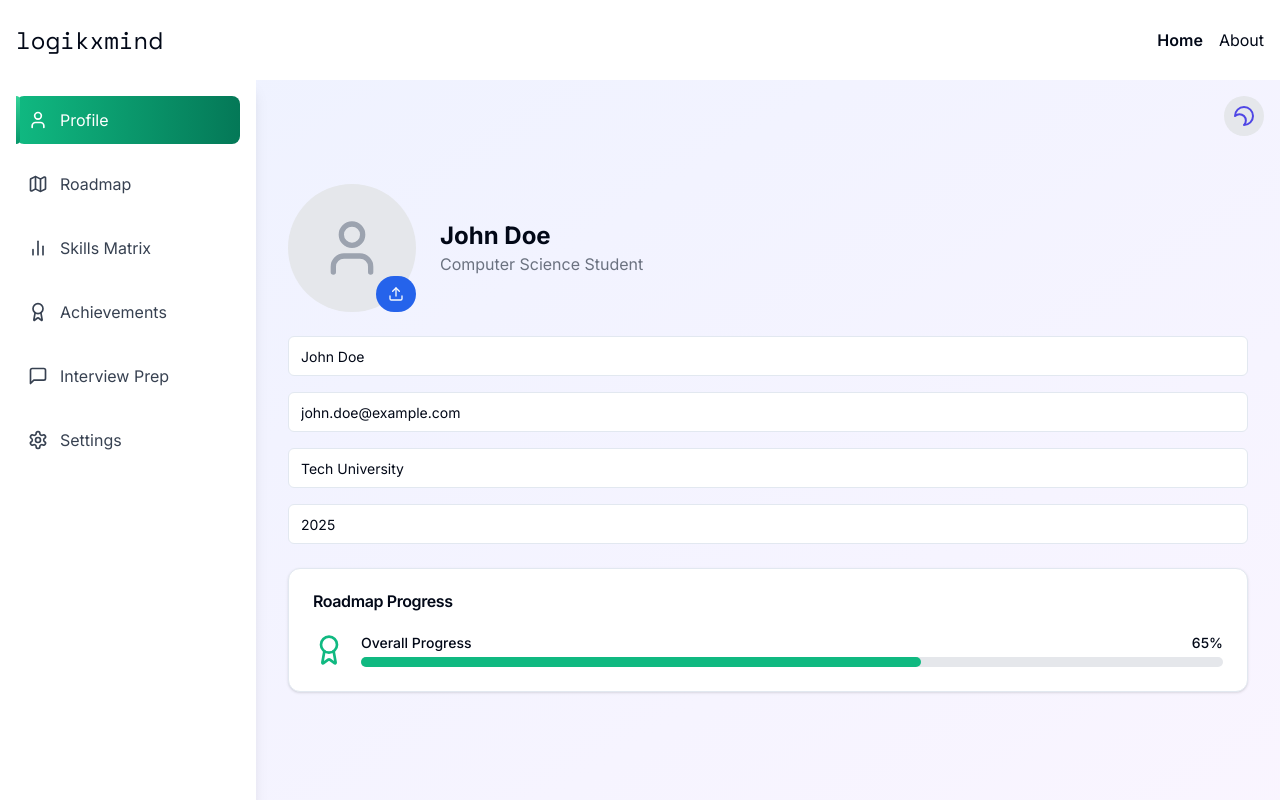
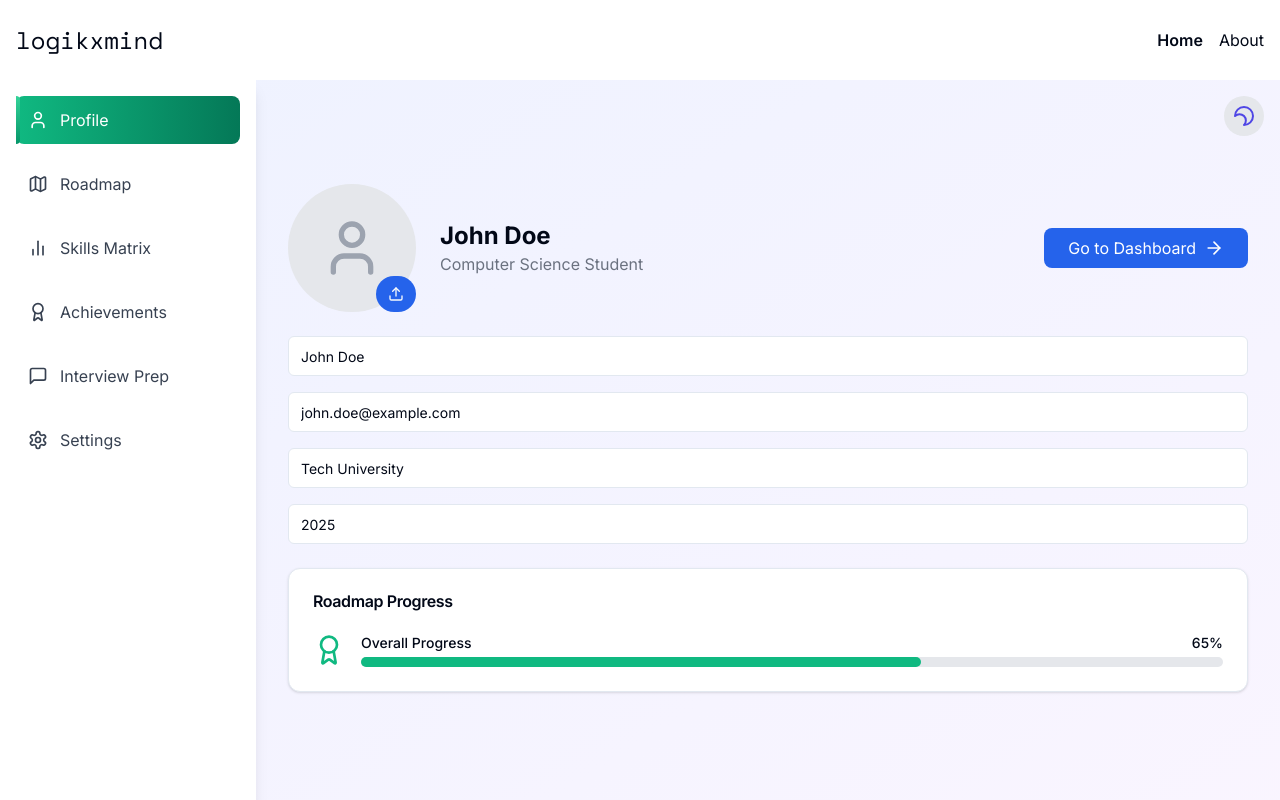
Before and after one commit to namanpunn/logikxmind-uat, a Next.js app in the folder frontend/: page /profile in a window 1280 px wide. Built offline with nearby package versions, Linux system fonts and the light colour scheme; no server answers.

Commit message:
initial commit

```diff
--- a/frontend/components/profileUi/ProfileSection.tsx
+++ b/frontend/components/profileUi/ProfileSection.tsx
@@ -1,18 +1,21 @@
 import { motion } from "framer-motion"
-import { User, Upload, Award } from "lucide-react"
+import { User, Upload, Award, ArrowRight } from "lucide-react"
 import { Button } from "@/components/ui/button"
 import { Input } from "@/components/ui/input"
 import { Card, CardContent, CardHeader, CardTitle } from "@/components/ui/card"
+import { useRouter } from "next/navigation"
 
 export default function ProfileSection() {
+  const router = useRouter()
   return (
     <div className="space-y-6">
       <motion.div
         initial={{ opacity: 0, y: 20 }}
         animate={{ opacity: 1, y: 0 }}
         transition={{ duration: 0.5 }}
-        className="flex items-center space-x-6"
+        className="flex items-center justify-between"
       >
+        <div className="flex items-center space-x-6">
           <div className="relative">
             <div className="w-32 h-32 rounded-full bg-gray-200 dark:bg-gray-700 flex items-center justify-center overflow-hidden">
               <User className="w-16 h-16 text-gray-400" />
@@ -25,6 +28,25 @@ export default function ProfileSection() {
             <h1 className="text-2xl font-bold">John Doe</h1>
             <p className="text-gray-500 dark:text-gray-400">Computer Science Student</p>
           </div>
+        </div>
+
+        {/* Animated "Go to Dashboard" Button */}
+        <motion.button
+          onClick={() => router.push("/dashboard")}
+          className="flex items-center gap-2 px-6 py-2 text-white bg-blue-600 hover:bg-blue-700 rounded-lg"
+          whileHover="hover"
+        >
+          Go to Dashboard
+          <motion.div
+            initial={{ x: 0 }}
+            variants={{
+              hover: { x: 6 },
+            }}
+            transition={{ type: "spring", stiffness: 300 }}
+          >
+            <ArrowRight className="w-5 h-5" />
+          </motion.div>
+        </motion.button>
       </motion.div>
 
       <motion.div
```
Lines whose indentation alone changed are shown as unchanged.
